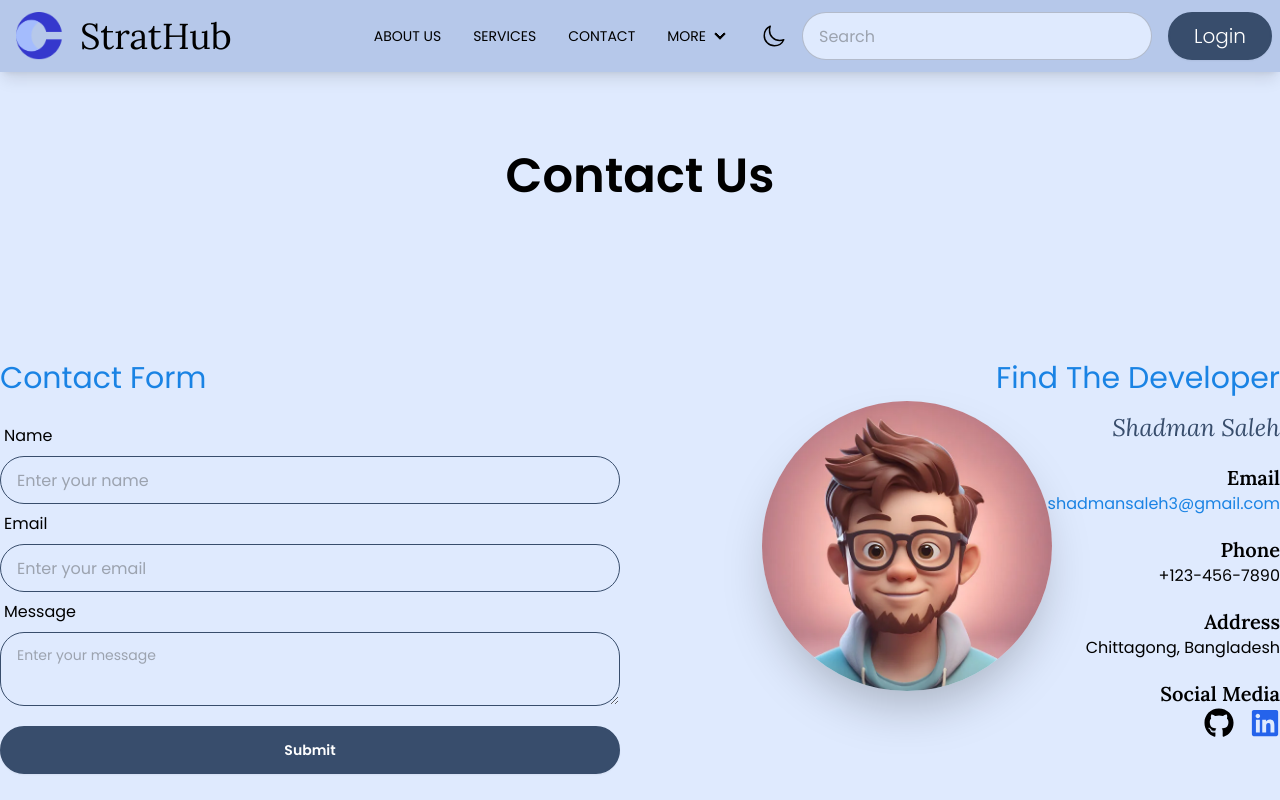
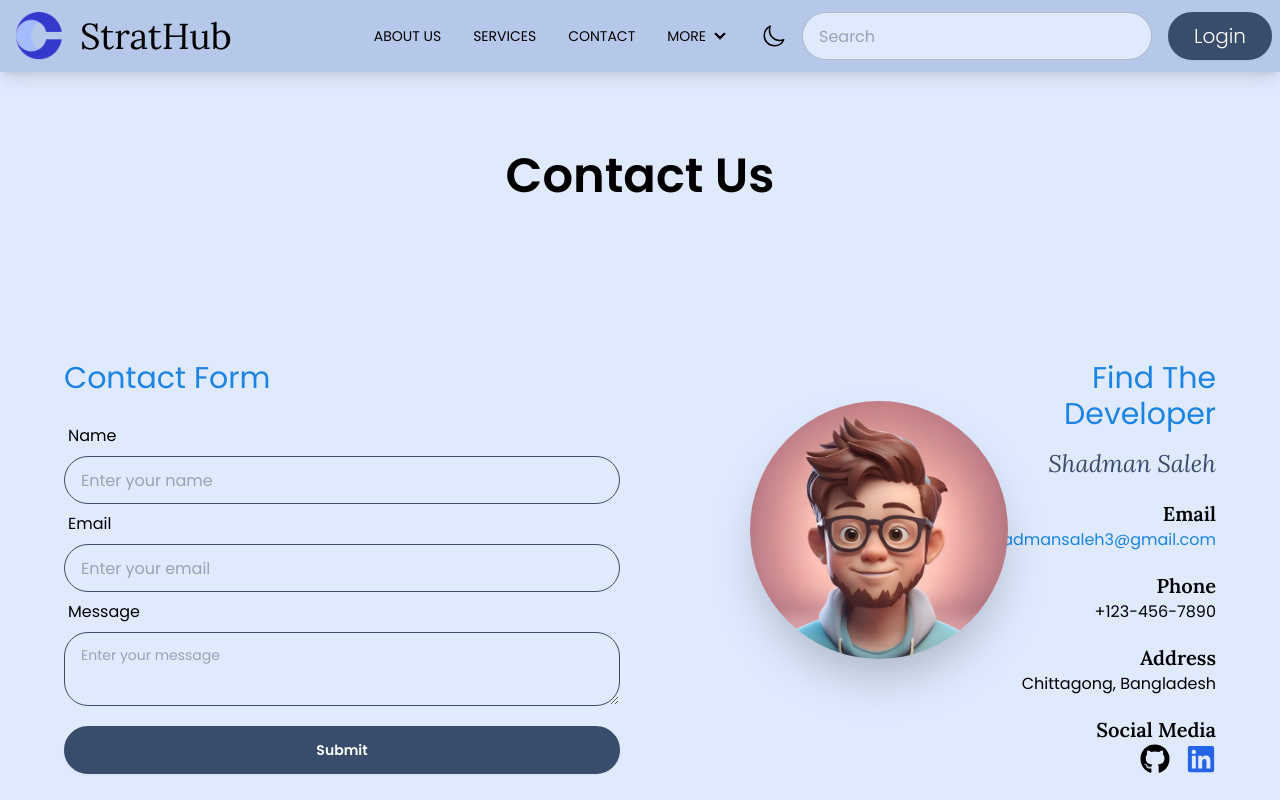
Before and after one commit to shadmansaleh/StratHub, a React (Vite) app in the folder frontend/: page /contact in a window 1280 px wide. Shown: the top 800 px of the page. Built offline with nearby package versions, Linux system fonts and the light colour scheme; a web font is replaced by a local one.

Commit message:
fix visual bug in contact page

```diff
--- a/frontend/src/pages/General/Contact.tsx
+++ b/frontend/src/pages/General/Contact.tsx
@@ -4,7 +4,7 @@ import { enqueueSnackbar } from "notistack";
 
 function Contact() {
   return (
-    <div className="container mx-auto my-10 min-h-[100vh] w-full">
+    <div className="container mx-auto my-10 min-h-[100vh] w-[90%]">
       <h1 className="text-5xl font-semibold text-center mt-20 mb-40 font-poppins">
         Contact Us
       </h1>
```
